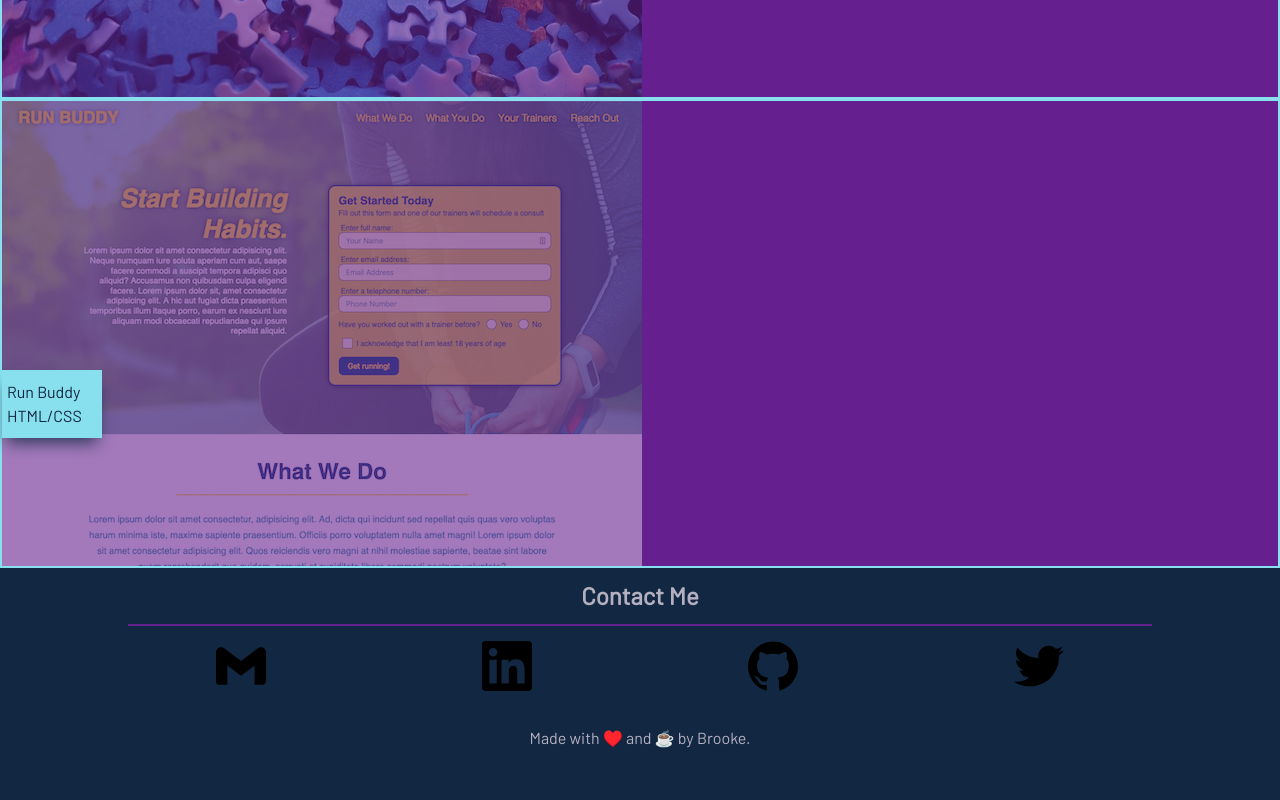
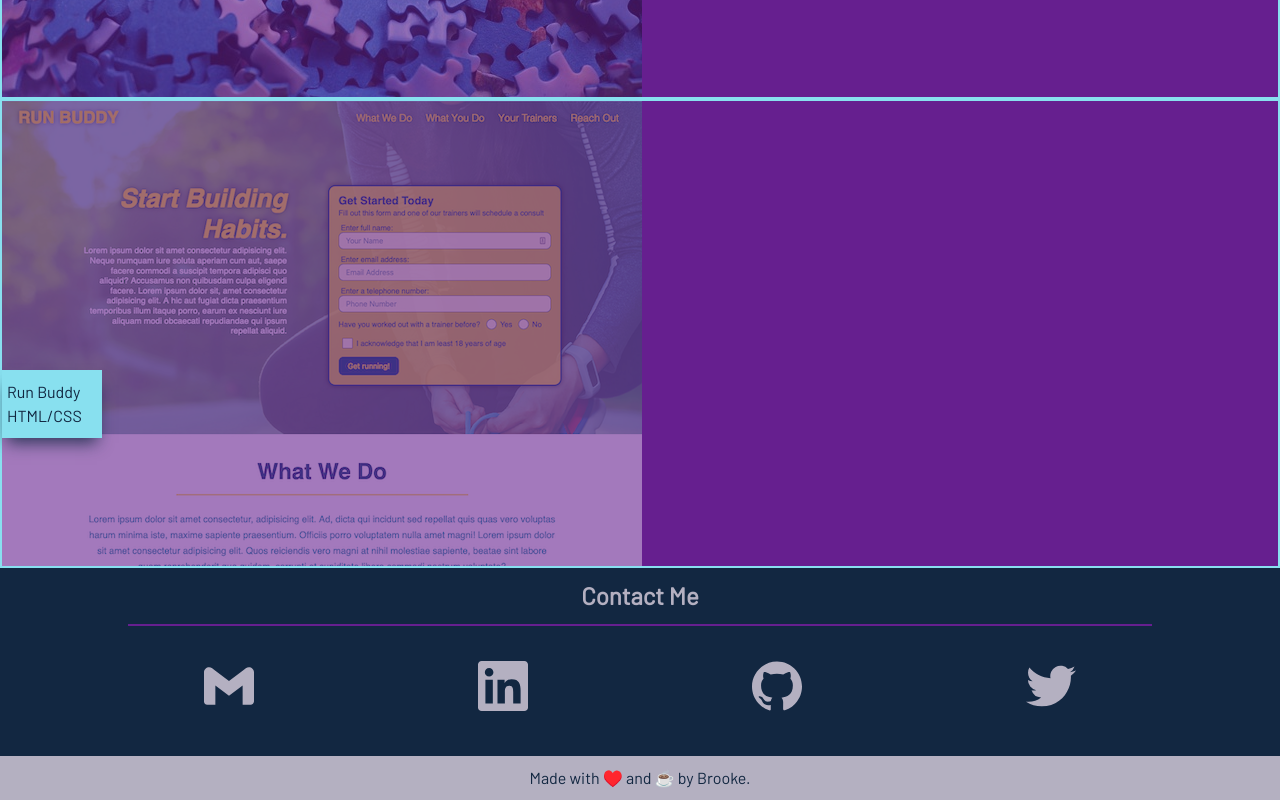
Before and after one commit to BrookesCodeStuff/personal-portfolio, a plain HTML site: page index.html in a window 1280 px wide. Shown: the part 2347-3147 px from the top of the page. Before the commit the page ends 3107 px from the top, so only its background shows below. Drawn offline with Linux system fonts and the light colour scheme.

Commit message:
add styling for contact icons

```diff
--- a/assets/style.css
+++ b/assets/style.css
@@ -220,8 +220,27 @@ section h2 {
   align-items: center;
 }
 
+.contact a {
+  padding: 20px;
+  border-radius: 50%;
+  transition: all 0.4s ease-in-out;
+}
+
 .contact img {
+  filter: invert(67%) sepia(2%) saturate(1426%) hue-rotate(213deg)
+    brightness(106%) contrast(93%);
   width: 50px;
+}
+
+.contact a:hover {
+  background: rgb(var(--accent-dark));
+  transition: background 0.4s ease-in-out;
+}
+
+.contact a:hover img {
+  filter: invert(85%) sepia(15%) saturate(1162%) hue-rotate(149deg)
+    brightness(99%) contrast(90%);
+  transition: filter 0.4s ease-in-out;
 }
 
 /* -------------------------------------------- */
@@ -232,6 +251,6 @@ footer {
   text-align: center;
   margin-top: 25px;
   padding: 10px 0;
-  background: rgb(var(--primary-dark));
-  color: rgb(var(--primary-light));
+  background: rgb(var(--primary-light));
+  color: rgb(var(--primary-dark));
 }
```
